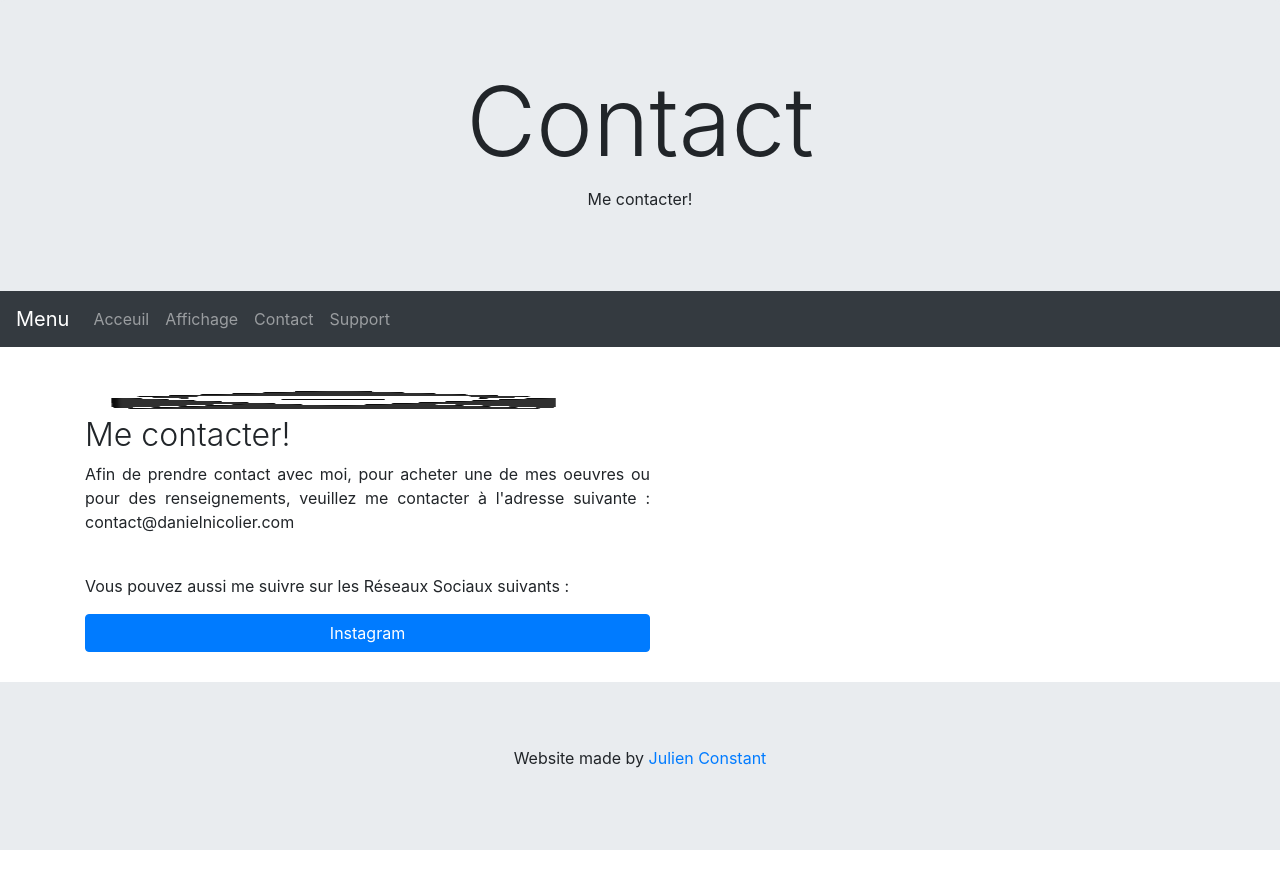
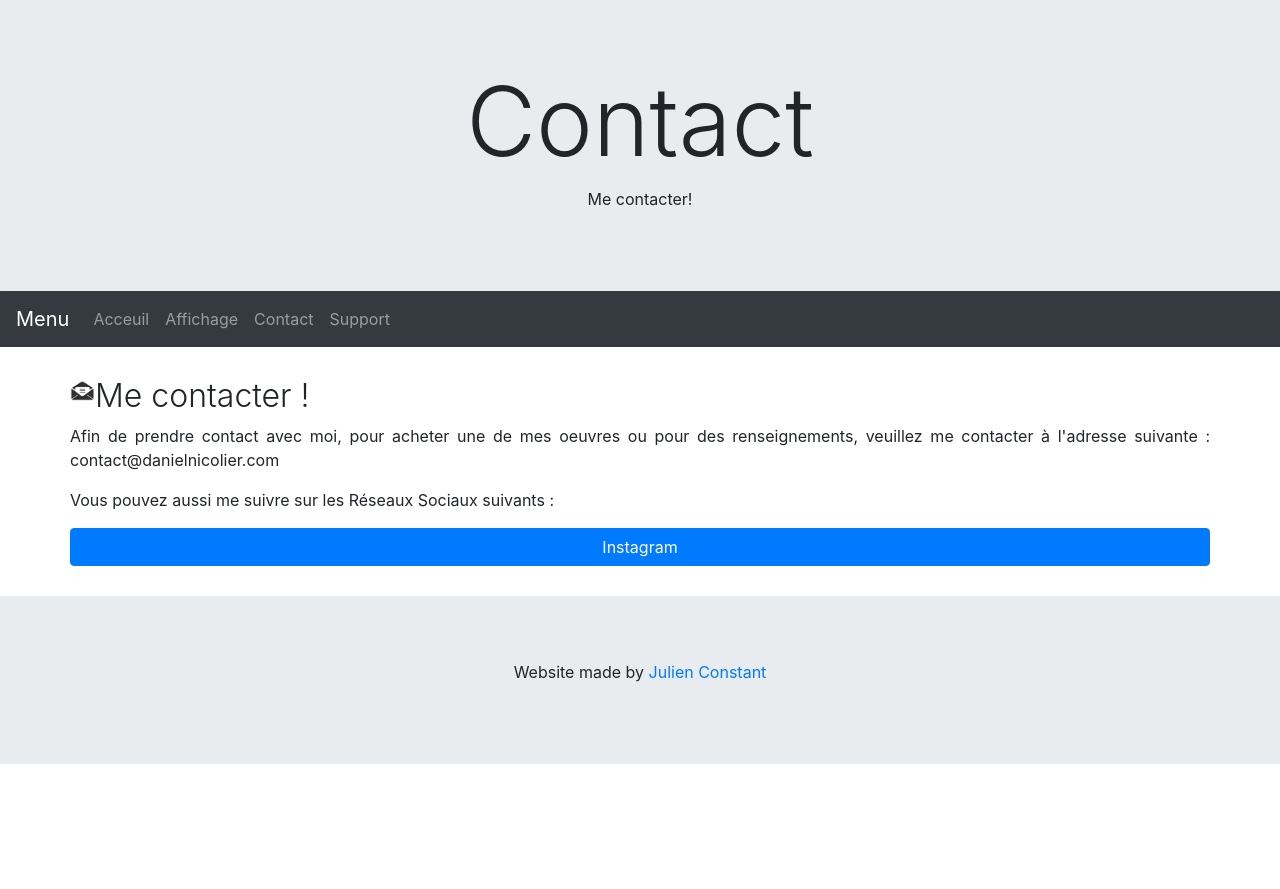
Before and after one commit to Juknum/Daniel.io, a Jekyll site: the page built from contact.html, in a window 1280 px wide. Shown: the top 889 px of the page. Built offline with Jekyll 4.4.1, drawn with Linux system fonts in a browser that asks for light colours.

Commit message:
Update contact.html

```diff
--- a/contact.html
+++ b/contact.html
@@ -3,8 +3,9 @@ title: Contact
 separatedTitle: Contact
 description: Me contacter!
 ---
-	<div class="links-content">
-		<h2><img src="{{ site.baseurl }}/image/contact/enveloppe.png" width="25" height="25" alt="Enveloppe" class="links-image"> Me contacter!</h2>
+	<div class="row">
+		<img src="{{ site.baseurl }}/image/contact/enveloppe.png" width="25" height="25" alt="Enveloppe">
+		<h2> Me contacter !</h2>
 		<p align="justify">
 			Afin de prendre contact avec moi, pour acheter une de mes oeuvres ou pour des renseignements, veuillez me contacter à l'adresse suivante : contact@danielnicolier.com
 		</p>
```
